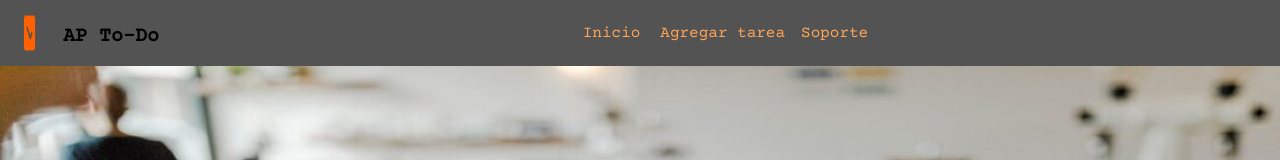
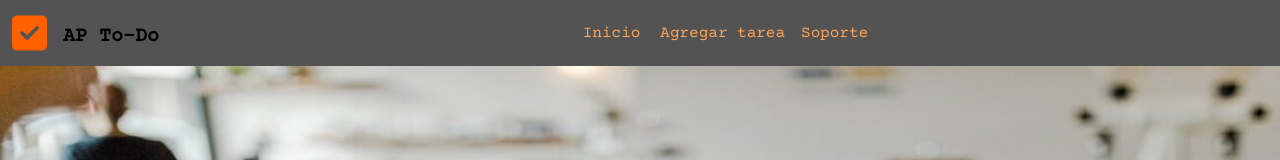
Before and after one commit to FedericoVM/AP-ToDo, a React (Vite) app: page / in a window 1280 px wide. Shown: the top 160 px of the page. Built offline with nearby package versions, Linux system fonts and the light colour scheme; no server answers; the HTML template or start-up script is replaced by a standard one.

Commit message:
Se soluciono un probloema de animacion de icono de la libreria FontAwesoneIcon

```diff
--- a/src/components/footer/Footer.tsx
+++ b/src/components/footer/Footer.tsx
@@ -17,7 +17,6 @@ const Footer = () => {
             <div className="d-flex justify-content-center align-items-center">
               <FontAwesomeIcon
                 icon={faSquareCheck}
-                flip
                 size="2xl"
                 style={{ color: "#ff6000" }}
               />
--- a/src/components/header/Header.tsx
+++ b/src/components/header/Header.tsx
@@ -12,7 +12,7 @@ const Header = () => {
         <div className='header'>
             <Navbar expand="lg" id='navBar' className='fixed-top'>
                 <Container fluid id='header'>
-                    <Navbar.Brand href="/">  <FontAwesomeIcon icon={faSquareCheck} flip size='2xl' style={{ color: "#ff6000", }} /> <p className='d-inline px-1 fw-bold'>AP To-Do</p></Navbar.Brand>
+                    <Navbar.Brand href="/">  <FontAwesomeIcon icon={faSquareCheck}  size='2xl' style={{ color: "#ff6000", }} /> <p className='d-inline px-1 fw-bold'>AP To-Do</p></Navbar.Brand>
                     <Navbar.Toggle aria-controls="navbarScroll" />
                     <Navbar.Collapse id="navbarScroll">
                         <Nav
```
